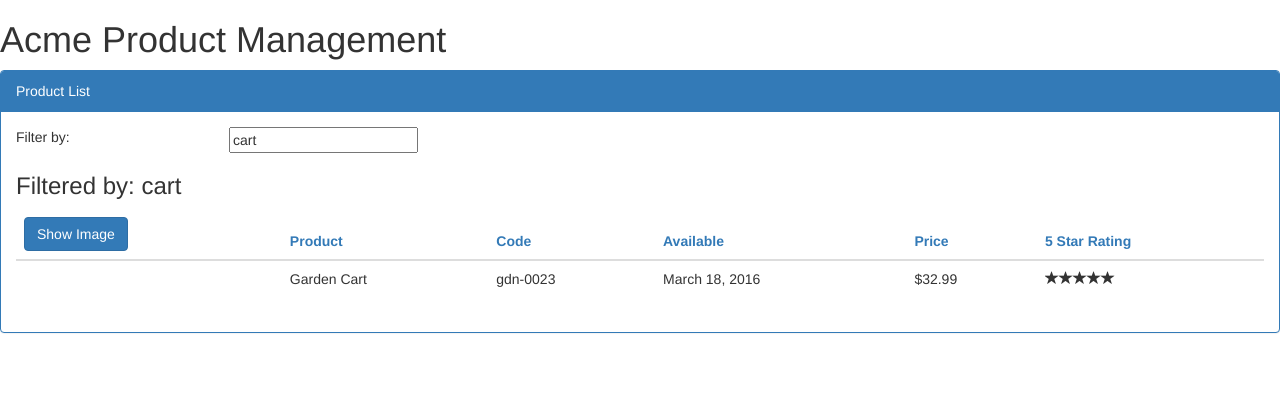
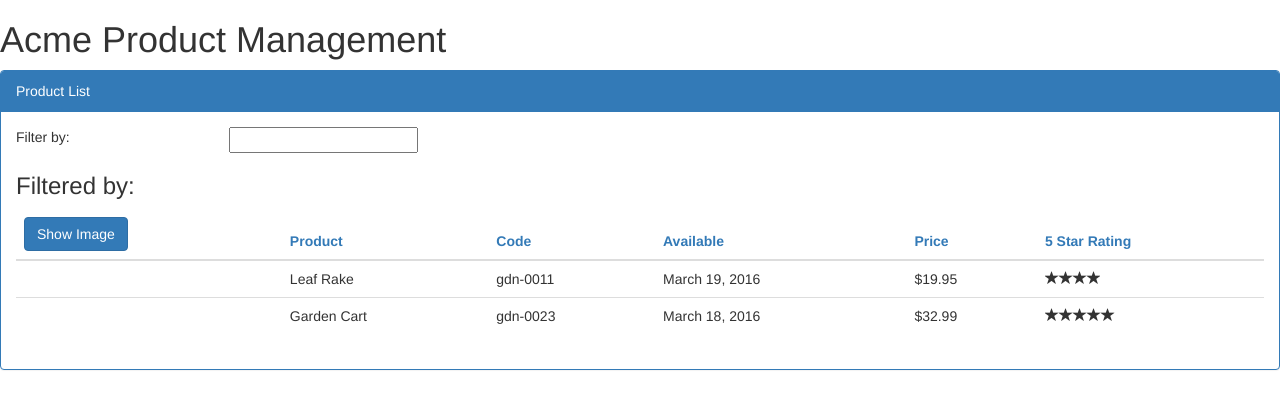
Before and after one commit to lafferjm/APMAngularTutorial, an Angular app: page / in a window 1280 px wide. Shown: the top 408 px of the page. Built offline with nearby package versions, Linux system fonts and the light colour scheme.

Commit message:
Basic product service with hardcoded data.

```diff
--- a/src/app/app.component.ts
+++ b/src/app/app.component.ts
@@ -1,9 +1,12 @@
 import { Component } from '@angular/core';
+
+import { ProductService } from './product-list/product.service';
 
 @Component({
   selector: 'app-pm',
   templateUrl: './app.component.html',
-  styleUrls: ['./app.component.css']
+  styleUrls: ['./app.component.css'],
+  providers: [ ProductService ]
 })
 export class AppComponent {
   pageTitle = 'Acme Product Management';
--- a/src/app/product-list/product-list.component.ts
+++ b/src/app/product-list/product-list.component.ts
@@ -1,5 +1,7 @@
 import { Component, OnInit } from '@angular/core';
+
 import { IProduct } from './product';
+import { ProductService } from './product.service';
 
 @Component({
   selector: 'app-product-list',
@@ -11,33 +13,14 @@
   imageWidth = 50;
   imageMargin = 2;
   showImage = false;
-  listFilter = 'cart';
+  listFilter: string;
 
-  products: IProduct[] = [
-    {
-      'productId': 1,
-      'productName': 'Leaf Rake',
-      'productCode': 'GDN-0011',
-      'releaseDate': 'March 19, 2016',
-      'description': 'Leaf rake with 48-inch wooden handle.',
-      'price': 19.95,
-      'starRating': 3.2,
-      'imageUrl': 'http://openclipart.org/image/300px/svg_to_png/26215/Anonymous_Leaf_Rake.png'
-    },
-    {
-      'productId': 2,
-      'productName': 'Garden Cart',
-      'productCode': 'GDN-0023',
-      'releaseDate': 'March 18, 2016',
-      'description': '15 gallon capacity rolling garden cart',
-      'price': 32.99,
-      'starRating': 4.2,
-      'imageUrl': 'http://openclipart.org/image/300px/svg_to_png/58471/garden_cart.png'
-    }
-  ];
+  products: IProduct[];
+
+  constructor(private _productService: ProductService) {}
 
   ngOnInit(): void {
-    console.log('In OnInit');
+    this.products = this._productService.getProducts();
   }
 
   toggleImage(): void {
--- /dev/null
+++ b/src/app/product-list/product.service.ts
@@ -0,0 +1,33 @@
+import { Injectable } from '@angular/core';
+
+import { IProduct } from './product';
+
+@Injectable()
+export class ProductService {
+
+  getProducts(): IProduct[] {
+    return [
+      {
+        'productId': 1,
+        'productName': 'Leaf Rake',
+        'productCode': 'GDN-0011',
+        'releaseDate': 'March 19, 2016',
+        'description': 'Leaf rake with 48-inch wooden handle.',
+        'price': 19.95,
+        'starRating': 3.2,
+        'imageUrl': 'http://openclipart.org/image/300px/svg_to_png/26215/Anonymous_Leaf_Rake.png'
+      },
+      {
+        'productId': 2,
+        'productName': 'Garden Cart',
+        'productCode': 'GDN-0023',
+        'releaseDate': 'March 18, 2016',
+        'description': '15 gallon capacity rolling garden cart',
+        'price': 32.99,
+        'starRating': 4.2,
+        'imageUrl': 'http://openclipart.org/image/300px/svg_to_png/58471/garden_cart.png'
+      }
+    ];
+  }
+
+}
```
Also changed, not shown: 1 other file (tests, documents, lock files or other folders).
